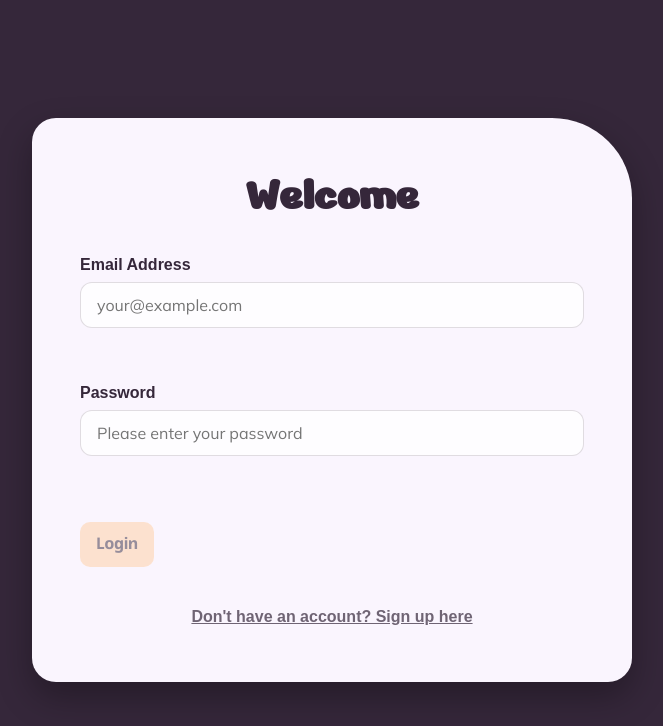
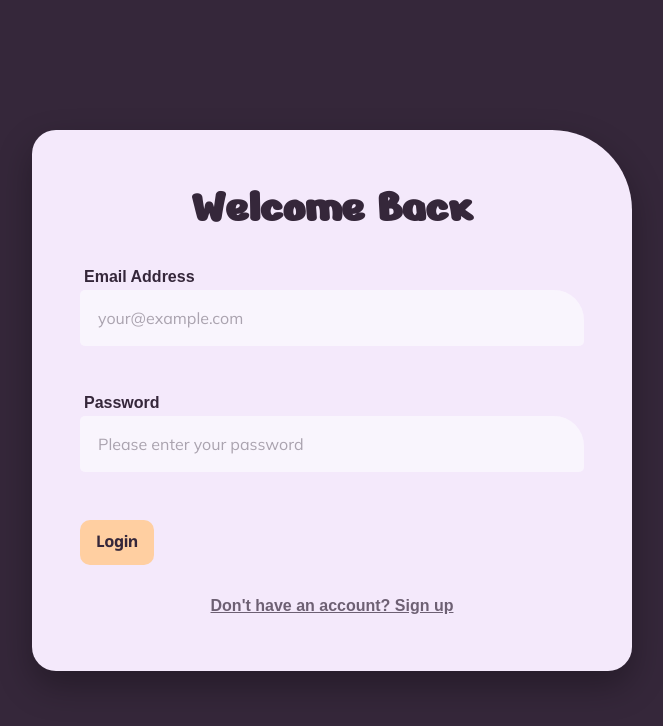
Before and after one commit to lucasxgraf/poll-app, an Angular app: page /login in a window 1280 px wide. Shown: the top 726 px of the page, without its empty margins (308-971 px from the left). Built offline with nearby package versions, Linux system fonts and the light colour scheme; no server answers; a web font is replaced by a local one.

Commit message:
feat: Implement `create-survey` feature and introduce a reusable `input-field` component, integrating it into the `auth` module

```diff
--- a/src/app/features/auth/auth.component.html
+++ b/src/app/features/auth/auth.component.html
@@ -1,51 +1,48 @@
 <section class="auth">
   <div class="auth__card">
     <h1 class="auth__title">
-      {{ isLoginMode() ? 'Welcome' : 'Create Account' }}
+      {{ isLoginMode() ? 'Welcome Back' : 'Create Account' }}
     </h1>
 
     <form [formGroup]="authForm" (ngSubmit)="onSubmit()" class="auth__form">
-      <div class="auth__field">
-        <label class="auth__label">Email Address</label>
-        <input type="email" class="auth__input" [class.auth__input--error]="shouldShowError(emailCtrl)"
-          formControlName="email" placeholder="your@example.com">
 
-        <div class="auth__error-container">
-          @if (shouldShowError(emailCtrl)) {
-          @if (emailCtrl.errors?.['required']) { <span>Email is required</span> }
-          @else if (emailCtrl.errors?.['email']) { <span>Invalid email format</span> }
-          }
-        </div>
-      </div>
+      <app-input-field
+        id="email"
+        label="Email Address"
+        placeholder="your@example.com"
+        type="email"
+        [control]="emailCtrl"
+        autocomplete="email">
+      </app-input-field>
 
-      <div class="auth__field">
-        <label class="auth__label">Password</label>
-        <input type="password" class="auth__input" [class.auth__input--error]="shouldShowError(passCtrl)"
-          formControlName="password" placeholder="Please enter your password">
+      <app-input-field
+        id="password"
+        label="Password"
+        placeholder="Please enter your password"
+        type="password"
+        [control]="passCtrl"
+        [autocomplete]="isLoginMode() ? 'current-password' : 'new-password'">
+      </app-input-field>
 
-        <div class="auth__error-container">
-          @if (shouldShowError(passCtrl)) {
-          @if (passCtrl.errors?.['required'])
-          { <span>Password is required</span> }
-          @else if (passCtrl.errors?.['minlength'])
-          { <span>Min. 6 characters</span> }
-          }
-        </div>
-      </div>
 
-      <div class="auth__supabase-error-container">
-        <app-button type="submit" variant="primary" [disabled]="authForm.invalid || isLoading()">
+      <div class="auth__supabase-container">
+        <app-button
+          type="submit"
+          variant="primary"
+          [disabled]="isLoading()">
           {{ isLoading() ? 'Loading...' : (isLoginMode() ? 'Login' : 'Sign Up') }}
         </app-button>
 
-        <div class="auth__supabase-error" [class.auth__supabase-error--visible]="errorMessage()">
-          {{ errorMessage() }}
-        </div>
+        @if (errorMessage()) {
+          <div class="auth__supabase-error auth__supabase-error--visible">
+            {{ errorMessage() }}
+          </div>
+        }
       </div>
     </form>
 
     <button type="button" class="auth__toggle-btn" (click)="toggleMode()">
-      {{ isLoginMode() ? "Don't have an account? Sign up here" : "Already have an account? Login here" }}
+      {{ isLoginMode() ? "Don't have an account? Sign up" : "Already have an account? Login" }}
     </button>
   </div>
 </section>
--- a/src/app/features/auth/auth.component.scss
+++ b/src/app/features/auth/auth.component.scss
@@ -6,7 +6,7 @@
   background-color: $color-bg-purple;
 
   &__card {
-    background-color: $color-bg-card;
+    background-color: $color-bg-light-purple;
     padding: 48px;
     width: 100%;
     max-width: 600px;
@@ -26,58 +26,18 @@
     @include flex-layout(column, flex-start, stretch, 24px);
   }
 
-  &__field {
-    @include flex-layout(column, flex-start, stretch, 8px);
-  }
-
-  &__label {
-    font-weight: 700;
-    color: $color-text-dark;
-  }
-
-  &__input {
-    padding: 12px 16px;
-    border-radius: 12px;
-    border: 1px solid rgba($color-text-dark, 0.15);
-    background-color: $color-bg-white;
-    color: $color-text-dark;
-
-    &:focus {
-      outline: none;
-      border-color: $color-accent;
-      box-shadow: 0 0 0 3px rgba($color-accent, 0.1);
-    }
-  }
-
-  &__error-message {
-    border-color: #e74c3c;
-  }
-
-  &__error-container {
-    height: 24px;
-    font-weight: 600;
-    text-align: right;
-
-    span {
-      color: #e74c3c
-    }
-  }
-
-  &__supabase-error-container{
+  &__supabase-container{
     @include flex-layout(row, space-between, center, 16px);
-    flex: 1;
   }
 
   &__supabase-error {
-    min-height: 48px;
+    @include flex-layout(row, center, center);
+    height: 45px;
     font-weight: 700;
     color: #e74c3c;
-    background: rgba(#e74c3c, 0.1);
-    padding: 16px;
+    background: rgba($color-error, 0.1);
+    padding: 0 16px;
     border-radius: 8px;
-    text-align: center;
-    margin: 8px 0;
-    opacity: 0;
     transition: opacity 0.3s ease;
     box-shadow: 0 2px 5px rgba(0, 0, 0, 0.3);
 
--- a/src/app/features/auth/auth.component.ts
+++ b/src/app/features/auth/auth.component.ts
@@ -4,11 +4,12 @@ import { FormBuilder, ReactiveFormsModule, Validators } from '@angular/forms';
 import { Router } from '@angular/router';
 import { AuthService } from '../../core/services/auth.service';
 import { ButtonComponent } from '../../shared/ui/button/button';
+import { InputFieldComponent } from "../../shared/components/input-field/input-field.component";
 
 @Component({
   selector: 'app-auth',
   standalone: true,
-  imports: [CommonModule, ReactiveFormsModule, ButtonComponent],
+  imports: [CommonModule, ReactiveFormsModule, ButtonComponent, InputFieldComponent],
   templateUrl: './auth.component.html',
   styleUrl: './auth.component.scss'
 })
@@ -39,10 +40,6 @@ export class AuthComponent {
     this.errorMessage.set(null);
   }
 
-  shouldShowError(control: any): boolean {
-    return control.invalid && (control.touched || control.dirty);
-  }
-
   async onSubmit() {
     if (this.authForm.invalid) {
       this.authForm.markAllAsTouched();
--- /dev/null
+++ b/src/app/features/create-survey/create-survey.component.html
@@ -0,0 +1 @@
+<p>create-survey.component works!</p>
--- /dev/null
+++ b/src/app/shared/components/input-field/input-field.component.html
@@ -0,0 +1,32 @@
+<div class="input-field" [class.input-field--error]="showError">
+  @if (label()) {
+    <label [for]="id()" class="input-field__label">
+      {{ label() }}
+    </label>
+  }
+
+  <div class="input-field__wrapper">
+    <input
+      [id]="id()"
+      [name]="id()"
+      [type]="type()"
+      [formControl]="control()"
+      [placeholder]="placeholder()"
+      [autocomplete]="autocomplete()"
+      class="input-field__control">
+
+    <div class="input-field__action">
+      <ng-content select="[action]"></ng-content>
+    </div>
+  </div>
+
+  <div class="input-field__error-area">
+    @if (showError) {
+      <span class="input-field__error-text">
+        @if (control().errors?.['required']) { Required field }
+        @if (control().errors?.['email']) { Invalid email }
+        @if (control().errors?.['minlength']) { Too short (min 6) }
+      </span>
+    }
+  </div>
+</div>
--- /dev/null
+++ b/src/app/shared/components/input-field/input-field.component.scss
@@ -0,0 +1,62 @@
+@use '../../../../styles/variables' as *;
+
+.input-field {
+  width: 100%;
+  @include flex-layout(column, flex-start, stretch, 4px);
+
+  &__label {
+    font-weight: 700;
+    font-size: 1rem;
+    color: $color-text-dark;
+    padding-left: 4px;
+  }
+
+  &__wrapper {
+    @include flex-layout(row, flex-start, center);
+    background-color: rgba($color-bg-white, 0.6);
+    border-radius: 5px 30px 5px 5px;
+    border: 2px solid transparent;
+    transition: all 0.2s ease-in-out;
+    min-height: 56px;
+
+    &:focus-within {
+      background-color: $color-light-accent;
+      border-color: transparent;
+    }
+  }
+
+  &__control {
+    flex: 1;
+    padding: 16px;
+    border: none;
+    background: transparent;
+    color: $color-text-dark;
+    outline: none;
+
+    &::placeholder {
+      color: rgba($color-text-dark, 0.4);
+    }
+  }
+
+  &__action {
+    padding-right: 12px;
+    @include flex-layout(row, center, center);
+  }
+
+  &__error-area {
+    height: 20px;
+    padding-right: 8px;
+    text-align: right;
+  }
+
+  &__error-text {
+    color: $color-error;
+    font-weight: 600;
+  }
+
+  &--error {
+    .input-field__wrapper {
+      border-color: $color-error;
+    }
+  }
+}
--- /dev/null
+++ b/src/app/shared/components/input-field/input-field.component.ts
@@ -0,0 +1,24 @@
+import { Component, input, computed } from '@angular/core';
+import { CommonModule } from '@angular/common';
+import { FormControl, ReactiveFormsModule } from '@angular/forms';
+
+@Component({
+  selector: 'app-input-field',
+  standalone: true,
+  imports: [CommonModule, ReactiveFormsModule],
+  templateUrl: './input-field.component.html',
+  styleUrl: './input-field.component.scss',
+})
+export class InputFieldComponent {
+  label = input<string>('');
+  id = input.required<string>();
+  placeholder = input<string>('');
+  type = input<string>('text');
+  control = input.required<FormControl<string>>();
+  autocomplete = input<string>('off');
+
+  get showError(): boolean {
+    const ctrl = this.control();
+    return ctrl.invalid && (ctrl.touched || ctrl.dirty);
+  }
+}
--- a/src/styles/_variables.scss
+++ b/src/styles/_variables.scss
@@ -7,6 +7,7 @@ $color-primary: #FFCFA1;
 $color-light-accent: #FEE9D4;
 $color-accent: #FFB770;
 $color-text-dark: #35273A;
+$color-error: #e74c3c;
 
 $font-nokora: Nokora, sans-serif;
 $font-mulish: Mulish, sans-serif;
```
Also changed, not shown: src/app/features/create-survey/create-survey.component.scss (added), 1 other file (tests, documents, lock files or other folders).
